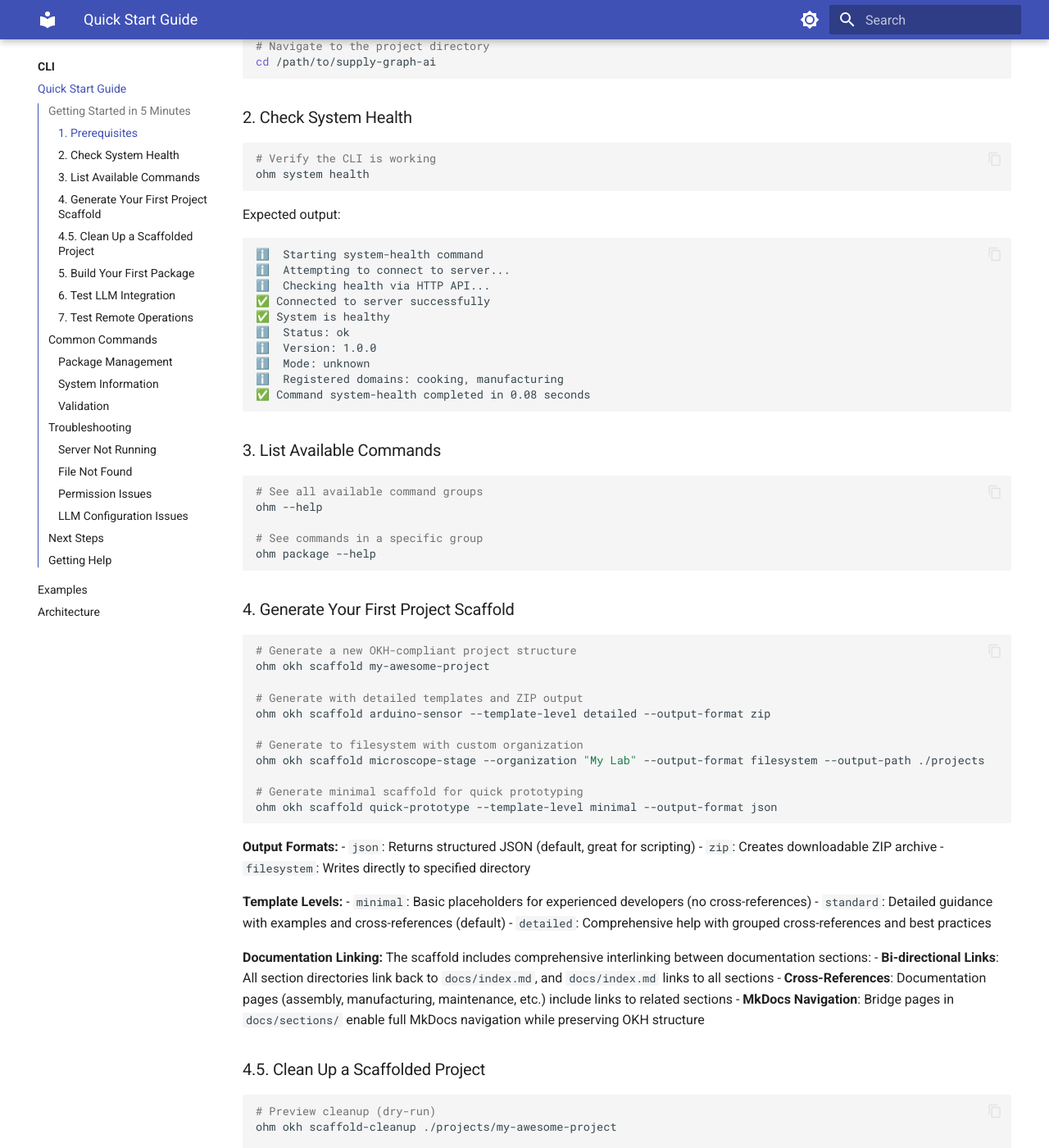
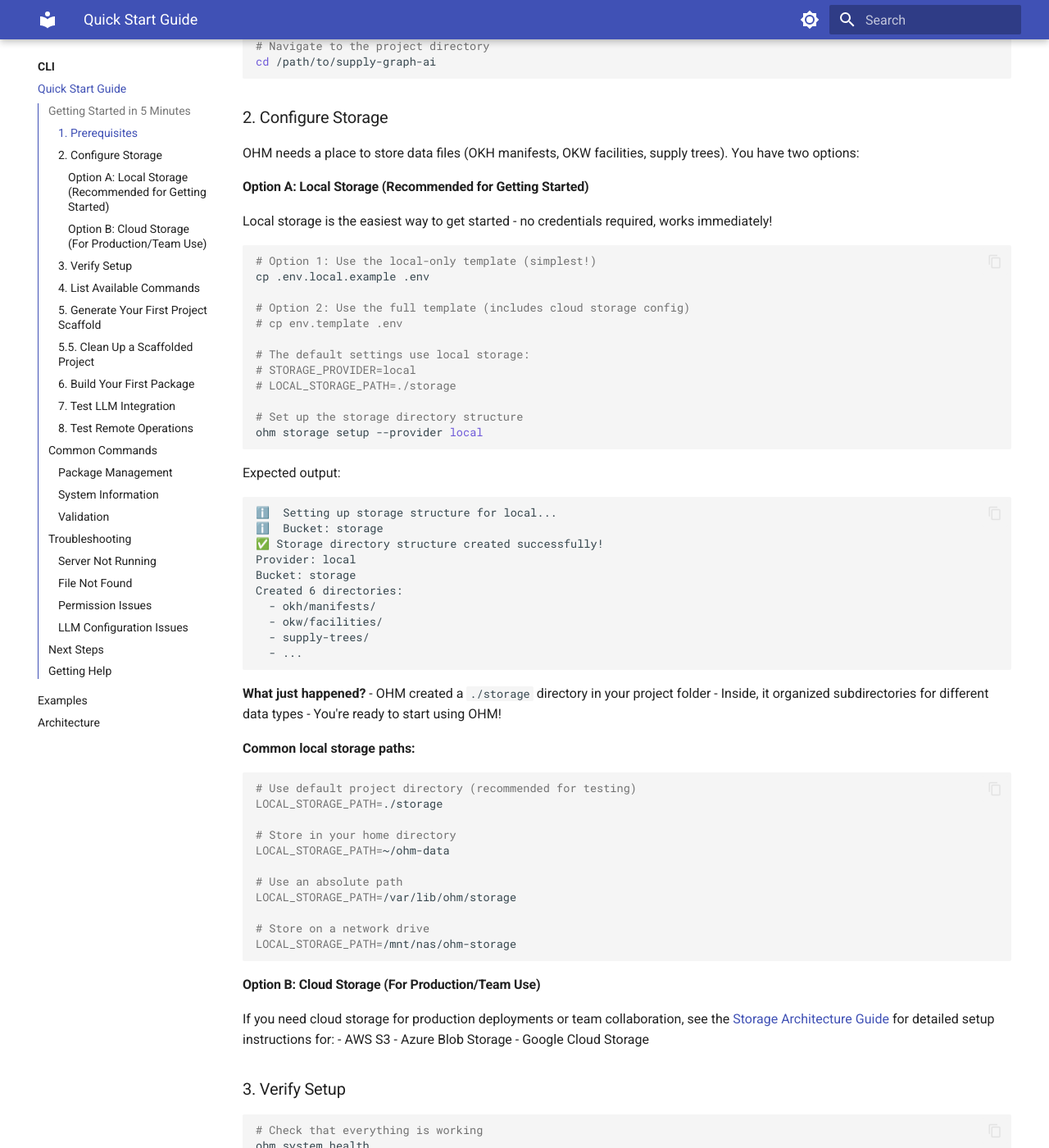
Before and after one commit to helpfulengineering/supply-graph-ai, an MkDocs documentation site: the page built from docs/CLI/quick-start.md, in a window 1280 px wide and 1400 px high, scrolled down 706 px. Shown: the whole window at 82% size. Built offline with MkDocs 1.6.1 and Material for MkDocs 9.7.7, drawn with Linux system fonts in a browser that asks for light colours; some of the changed text lies outside the part shown.

Commit message:
local storage improvements

````diff
--- a/docs/CLI/quick-start.md
+++ b/docs/CLI/quick-start.md
@@ -31,11 +31,78 @@ conda activate supply-graph-ai
 cd /path/to/supply-graph-ai
 ```
 
-### 2. Check System Health
+### 2. Configure Storage
+
+OHM needs a place to store data files (OKH manifests, OKW facilities, supply trees). You have two options:
+
+#### Option A: Local Storage (Recommended for Getting Started)
+
+Local storage is the easiest way to get started - no credentials required, works immediately!
 
 ```bash
-# Verify the CLI is working
+# Option 1: Use the local-only template (simplest!)
+cp .env.local.example .env
+
+# Option 2: Use the full template (includes cloud storage config)
+# cp env.template .env
+
+# The default settings use local storage:
+# STORAGE_PROVIDER=local
+# LOCAL_STORAGE_PATH=./storage
+
+# Set up the storage directory structure
+ohm storage setup --provider local
+```
+
+Expected output:
+```
+ℹ️  Setting up storage structure for local...
+ℹ️  Bucket: storage
+✅ Storage directory structure created successfully!
+Provider: local
+Bucket: storage
+Created 6 directories:
+  - okh/manifests/
+  - okw/facilities/
+  - supply-trees/
+  - ...
+```
+
+**What just happened?**
+- OHM created a `./storage` directory in your project folder
+- Inside, it organized subdirectories for different data types
+- You're ready to start using OHM!
+
+**Common local storage paths:**
+```bash
+# Use default project directory (recommended for testing)
+LOCAL_STORAGE_PATH=./storage
+
+# Store in your home directory
+LOCAL_STORAGE_PATH=~/ohm-data
+
+# Use an absolute path
+LOCAL_STORAGE_PATH=/var/lib/ohm/storage
+
+# Store on a network drive
+LOCAL_STORAGE_PATH=/mnt/nas/ohm-storage
+```
+
+#### Option B: Cloud Storage (For Production/Team Use)
+
+If you need cloud storage for production deployments or team collaboration, see the [Storage Architecture Guide](../architecture/storage.md) for detailed setup instructions for:
+- AWS S3
+- Azure Blob Storage
+- Google Cloud Storage
+
+### 3. Verify Setup
+
+```bash
+# Check that everything is working
 ohm system health
+
+# Verify storage is configured
+ohm storage setup --provider local
 ```
 
 Expected output:
@@ -62,7 +129,7 @@ ohm --help
 ohm package --help
 ```
 
-### 4. Generate Your First Project Scaffold
+### 5. Generate Your First Project Scaffold
 
 ```bash
 # Generate a new OKH-compliant project structure
@@ -94,7 +161,7 @@ The scaffold includes comprehensive interlinking between documentation sections:
 - **Cross-References**: Documentation pages (assembly, manufacturing, maintenance, etc.) include links to related sections
 - **MkDocs Navigation**: Bridge pages in `docs/sections/` enable full MkDocs navigation while preserving OKH structure
 
-### 4.5. Clean Up a Scaffolded Project
+### 5.5. Clean Up a Scaffolded Project
 
 ```bash
 # Preview cleanup (dry-run)
@@ -114,7 +181,7 @@ Flags:
 
 **Note**: Cleanup automatically detects broken links after removing files. Broken link warnings are displayed separately for visibility.
 
-### 5. Build Your First Package
+### 6. Build Your First Package
 
 ```bash
 # Validate a manifest (if you have one)
@@ -149,7 +216,7 @@ ohm system health --use-llm --llm-provider anthropic
 ohm utility contexts manufacturing --use-llm --quality-level professional
 ```
 
-### 7. Test Remote Operations
+### 8. Test Remote Operations
 
 ```bash
 # List remote packages
--- a/docs/architecture/storage.md
+++ b/docs/architecture/storage.md
@@ -2,7 +2,121 @@
 
 ## Overview
 
-The storage system in Supply Graph AI provides a flexible, extensible, and domain-specific storage solution for managing OKH manifests, OKW facilities, and supply trees. The architecture follows a provider-based pattern with a unified interface that supports multiple storage backends including Azure Blob Storage, AWS S3, Google Cloud Storage, and local filesystem.
+The storage system in Supply Graph AI provides a flexible, extensible, and domain-specific storage solution for managing OKH manifests, OKW facilities, and supply trees. The architecture follows a provider-based pattern with a unified interface that supports multiple storage backends including local filesystem, Azure Blob Storage, AWS S3, and Google Cloud Storage.
+
+## Getting Started with Local Storage
+
+### Quick Start (Recommended for New Users)
+
+Local storage is the easiest way to get started with OHM. It requires no cloud accounts, no credentials, and works immediately on your local machine or network-attached storage.
+
+**1. Configure Local Storage**
+
+Edit your `.env` file (or create one from `env.template`):
+
+```bash
+# Storage Configuration
+STORAGE_PROVIDER=local
+LOCAL_STORAGE_PATH=./storage
+```
+
+**2. Set Up Storage Structure**
+
+```bash
+# Create the directory structure
+ohm storage setup --provider local
+```
+
+This creates:
+```
+./storage/
+├── okh/
+│   └── manifests/
+├── okw/
+│   └── facilities/
+└── supply-trees/
+    ├── generated/
+    └── validated/
+```
+
+**3. Start Using Storage**
+
+You're done! OHM will now store all data in the `./storage` directory.
+
+### Local Storage Path Options
+
+Local storage supports multiple path formats:
+
+```bash
+# Relative to project root (default)
+LOCAL_STORAGE_PATH=./storage
+
+# Home directory expansion
+LOCAL_STORAGE_PATH=~/ohm-data
+LOCAL_STORAGE_PATH=~/Documents/ohm-storage
+
+# Absolute paths
+LOCAL_STORAGE_PATH=/var/lib/ohm/storage
+LOCAL_STORAGE_PATH=/opt/ohm-data
+
+# Network-attached storage
+LOCAL_STORAGE_PATH=/mnt/nas/ohm-storage
+LOCAL_STORAGE_PATH=/Volumes/shared/ohm-data  # macOS network drive
+```
+
+### When to Use Local Storage
+
+**✅ Perfect for:**
+- Getting started and learning OHM
+- Development and testing
+- Self-hosted single-server deployments
+- Network-attached storage (NAS) setups
+- Air-gapped or offline environments
+- Privacy-sensitive data that must stay on-premises
+
+**⚠️ Consider Cloud Storage for:**
+- Multi-server production deployments
+- Automatic backup and disaster recovery
+- Team collaboration across locations
+- Global content delivery
+- Automatic scaling and high availability
+
+### Local Storage Features
+
+The local storage provider offers full feature parity with cloud providers:
+
+- ✅ **All storage operations**: Create, read, update, delete, list
+- ✅ **Metadata tracking**: Content type, size, timestamps, custom metadata
+- ✅ **Domain organization**: Automatic organization by OKH, OKW, supply-trees
+- ✅ **Async operations**: High-performance async file I/O
+- ✅ **Cross-platform**: Works on Windows, macOS, Linux
+- ✅ **ETag generation**: MD5 hashing for data integrity
+
+### Troubleshooting Local Storage
+
+**Directory not found error:**
+```bash
+# Ensure parent directory exists or use absolute path
+mkdir -p ~/ohm-data
+LOCAL_STORAGE_PATH=~/ohm-data ohm storage setup
+```
+
+**Permission denied error:**
+```bash
+# Check and fix permissions
+ls -ld ./storage
+chmod 755 ./storage  # On Unix-like systems
+```
+
+**Storage not found after setup:**
+```bash
+# Verify configuration
+cat .env | grep STORAGE
+# Should show: STORAGE_PROVIDER=local
+
+# Verify path exists
+ls -la ./storage
+```
 
 ## Core Components
 
@@ -145,6 +259,17 @@ Storage configuration is managed through environment variables and the `StorageC
 
 ### Environment Variables
 
+**Local Storage (Recommended for getting started):**
+```bash
+STORAGE_PROVIDER=local
+LOCAL_STORAGE_PATH=./storage
+
+# Alternative paths:
+# LOCAL_STORAGE_PATH=~/ohm-data           # Home directory
+# LOCAL_STORAGE_PATH=/var/lib/ohm         # System directory
+# LOCAL_STORAGE_PATH=/mnt/nas/ohm-storage # Network storage
+```
+
 **Azure Blob Storage:**
 ```bash
 STORAGE_PROVIDER=azure_blob
@@ -168,12 +293,6 @@ STORAGE_PROVIDER=gcs
 GCP_PROJECT_ID=your_project_id
 GCP_CREDENTIALS_JSON=your_credentials_json
 GCP_STORAGE_BUCKET=your_bucket_name
-```
-
-**Local Storage:**
-```bash
-STORAGE_PROVIDER=local
-LOCAL_STORAGE_PATH=./storage
 ```
 
 ### Configuration Creation
````
Also changed, not shown: other parts of docs/CLI/quick-start.md (+2 -2 lines), 4 other files.
